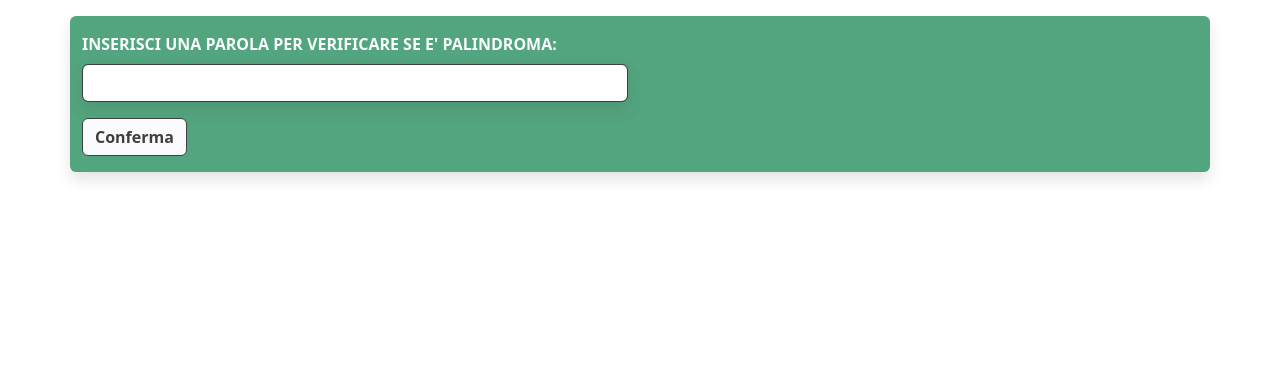
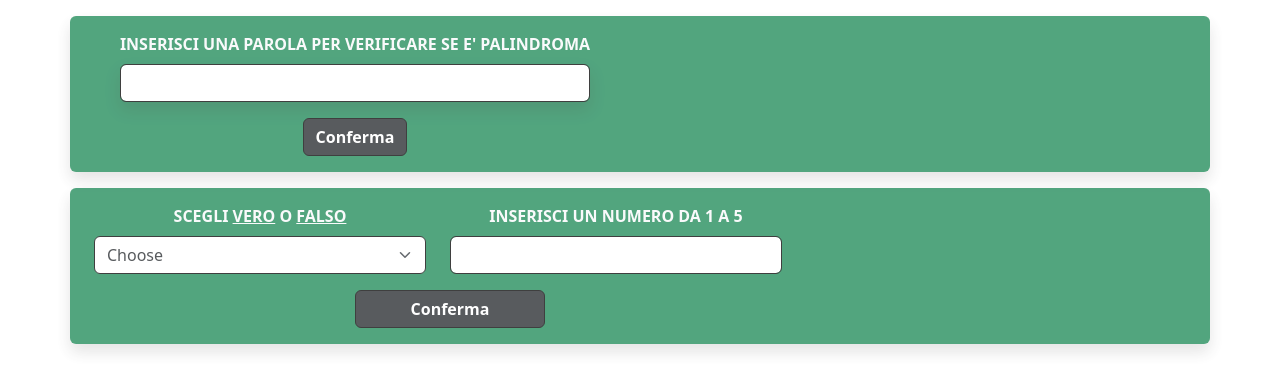
Before and after one commit to LorenzoLemmi/js-paliedispari, a plain HTML site: page Esercizio bonus/indexbonus.html in a window 1280 px wide. Drawn offline with nearby package versions, Linux system fonts and the light colour scheme.

Commit message:
feat: Add UI even or odd

```diff
--- a/Esercizio bonus/indexbonus.html
+++ b/Esercizio bonus/indexbonus.html
@@ -10,24 +10,61 @@
 
     <main class="container">
 
-        <section class="row py-3 my-3 bg-success rounded border-black opacity-75 shadow">
+        <section class="row py-3 my-3 bg-success rounded opacity-75 shadow text-center">
 
-            <div class="col-6">
+            <div class="col-6 d-flex justify-content-center">
                 <form>
 
                     <div class="mb-3">
-                        <label for="exampleTextInput" class="form-label fw-bold text-light">INSERISCI UNA PAROLA PER VERIFICARE SE E' PALINDROMA:</label>
+                        <label for="exampleTextInput" class="form-label fw-bold text-light">INSERISCI UNA PAROLA PER VERIFICARE SE E' PALINDROMA</label>
                         <input type="text" class="form-control border-black shadow" id="inputWord">
                     </div>
 
-                    <button type="submit" id="submitButtonPalindrome" class="btn btn-light fw-bold border-black">Conferma</button>
+                    <div class="d-flex justify-content-center">
+                        <button type="submit" id="submitButtonPalindrome" class="btn btn-dark fw-bold border-black">Conferma</button>
+                    </div>
 
                 </form>
             </div>
 
             <div class="d-flex justify-content-center align-items-center col-6">
+                <h1 id = "resultPalindromeSpace" class="text-light border-black"></h1>
+            </div>
 
-                <h1 id = "resultPalindromeSpace" class="text-light border-black"></h1>
+        </section>
+
+        <section class="row my-3 py-3 bg-success rounded opacity-75 shadow text-center">
+
+            <div class="col-8">
+
+                <div class="row container d-flex justify-content-center">
+
+                    <div class="col-6">
+                        <label for="basic-url" class="form-label fw-bold text-light">SCEGLI <span class="text-decoration-underline">VERO</span> O <span class="text-decoration-underline">FALSO</span></label>
+                        <select class="form-select border-black" aria-label="Default select example">
+                            <option selected>Choose</option>
+                            <option value="1">Vero</option>
+                            <option value="2">Falso</option>
+                          </select>
+                    </div>
+
+                    <div class="col-6">
+                        <label for="basic-url" class="form-label fw-bold text-light">INSERISCI UN NUMERO DA 1 A 5</label>
+                        <input type="text" class="form-control border-black">
+                    </div>
+                </div>
+
+                <div class="row pt-3 d-flex justify-content-center">
+                    <button type="submit" class="btn btn-dark fw-bold border-black w-25">Conferma</button>
+                </div>
+
+            </div>
+
+            <div class="col-4">
+
+                <div class="class = d-flex justify-content-center align-items-center">
+                    <h1 class="text-light"></h1>
+                </div>
 
             </div>
 
```
